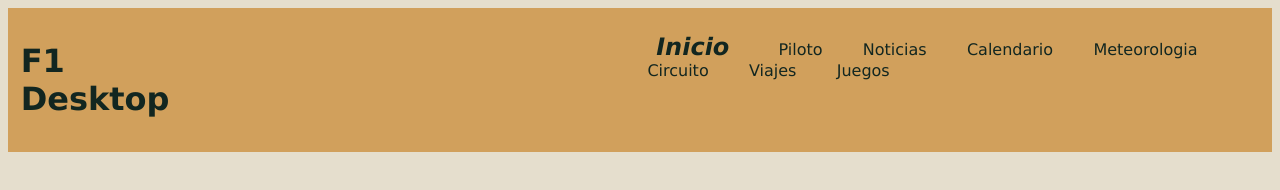
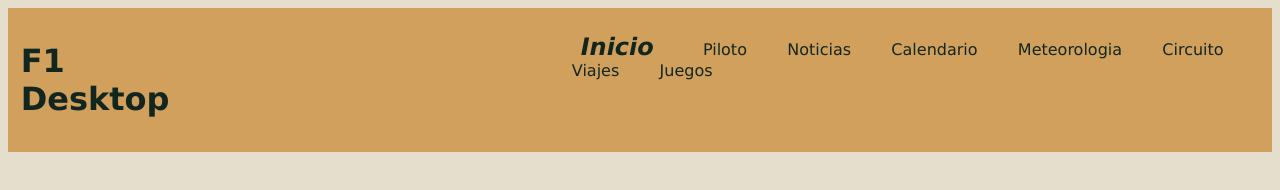
Before and after one commit to uo289521/WebSew, a plain HTML site: page index.html in a window 1280 px wide. Drawn offline with nearby package versions, Linux system fonts and the light colour scheme.

Commit message:
Update estilo.css

```diff
--- a/estilo/estilo.css
+++ b/estilo/estilo.css
@@ -18,7 +18,7 @@ header{
     background-color: #D1A05C ;
     /* color heredado de body*/
     padding: 1%;
-    gap: 35vw;
+    gap: 28vw;
 }
 
 /*Especificacion 001 */
```
